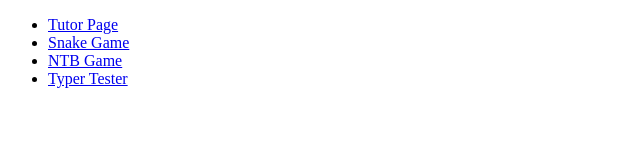
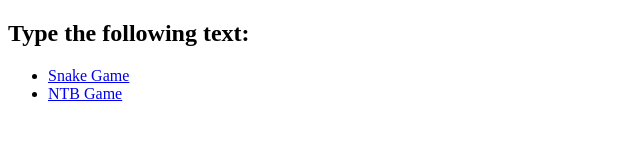
Before and after one commit to GabrielKarsenti/GabrielKarsenti.github.io, a plain HTML site: page index.html in a window 1280 px wide. Shown: the whole page, without its empty margins (0-640 px from the left). Drawn offline with Linux system fonts and the light colour scheme.

Commit message:
Update index.html

```diff
--- a/index.html
+++ b/index.html
@@ -1,12 +1,11 @@
 <!DOCTYPE html>
 <html lang="en">
 <body>
+    <h2>Type the following text:</h2>
         <nav>
             <ul>
-                <li><a href="../TutorFolder/Tutor.html">Tutor Page</a></li>
                 <li><a href="../Games/snake.html">Snake Game</a></li>
                 <li><a href="../Games/NTB.html">NTB Game</a></li>
-                <li><a href="../Games/type.html">Typer Tester</a></li>
             </ul>
         </nav>
 </body>
```
